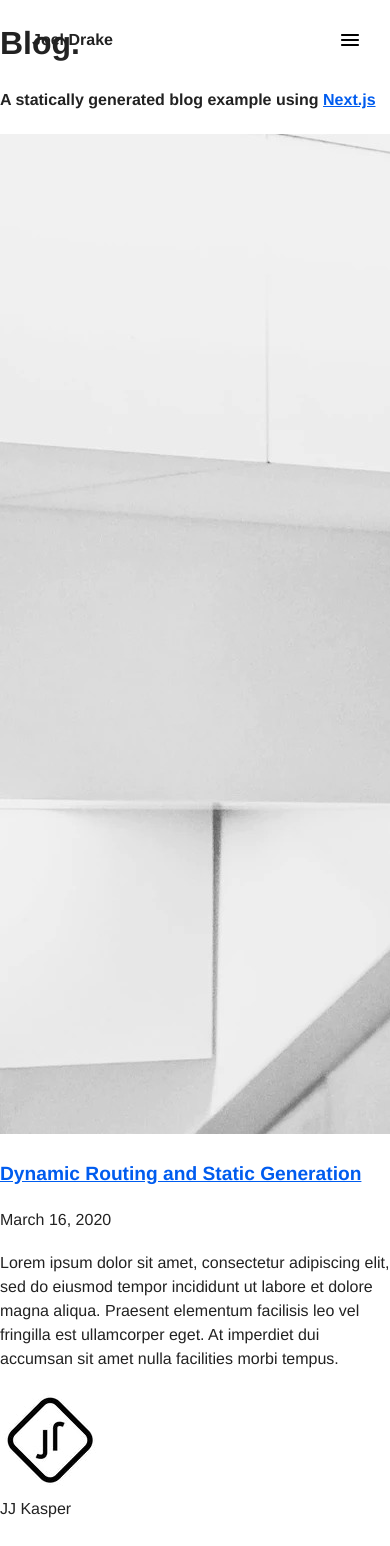
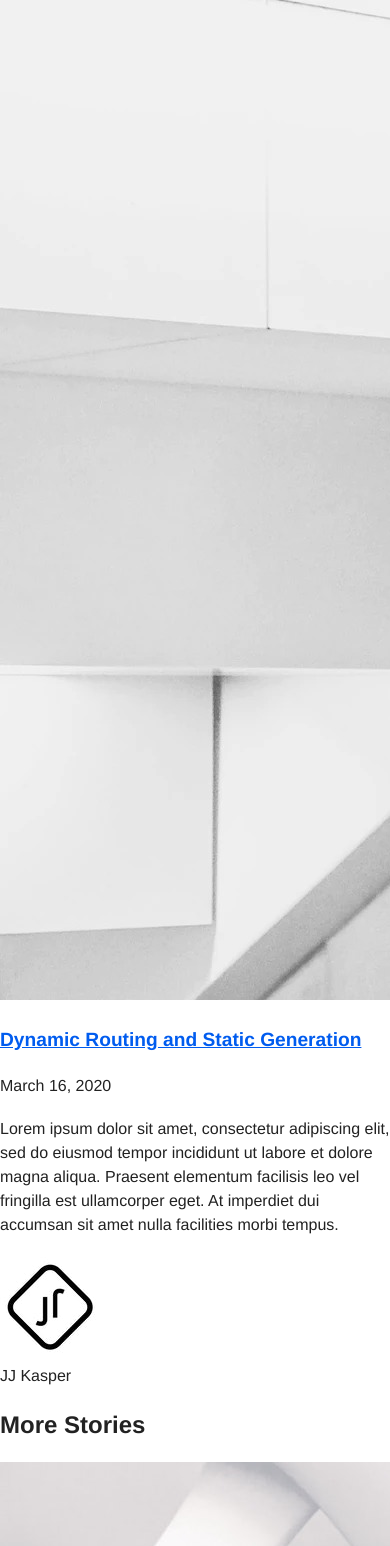
Before and after one commit to joeldrake/di-next, a Next.js app: page /blog in a window 390 px wide. Shown: the top 1546 px of the page. Built offline with nearby package versions, Linux system fonts and the light colour scheme.

Commit message:
blog wip

```diff
--- a/components/blog/BlogIntro.tsx
+++ /dev/null
@@ -1,20 +0,0 @@
-const BlogIntro = () => {
-  return (
-    <section className="flex-col md:flex-row flex items-center md:justify-between mt-16 mb-16 md:mb-12">
-      <h1 className="text-6xl md:text-8xl font-bold tracking-tighter leading-tight md:pr-8">
-        Blog.
-      </h1>
-      <h4 className="text-center md:text-left text-lg mt-5 md:pl-8">
-        A statically generated blog example using{' '}
-        <a
-          href="https://nextjs.org/"
-          className="underline hover:text-success duration-200 transition-colors"
-        >
-          Next.js
-        </a>{' '}
-      </h4>
-    </section>
-  );
-};
-
-export default BlogIntro;
--- a/components/blog/CoverImage.tsx
+++ b/components/blog/CoverImage.tsx
@@ -1,11 +1,11 @@
-import cn from 'classnames'
-import Link from 'next/link'
+import cn from 'classnames';
+import Link from 'next/link';
 
 type Props = {
-  title: string
-  src: string
-  slug?: string
-}
+  title: string;
+  src: string;
+  slug?: string;
+};
 
 const CoverImage = ({ title, src, slug }: Props) => {
   const image = (
@@ -16,18 +16,18 @@ const CoverImage = ({ title, src, slug }: Props) => {
         'hover:shadow-medium transition-shadow duration-200': slug,
       })}
     />
-  )
+  );
   return (
     <div className="sm:mx-0">
       {slug ? (
-        <Link as={`/posts/${slug}`} href="/posts/[slug]">
+        <Link as={`/blog/${slug}`} href="/blog/[slug]">
           <a aria-label={title}>{image}</a>
         </Link>
       ) : (
         image
       )}
     </div>
-  )
-}
+  );
+};
 
-export default CoverImage
+export default CoverImage;
--- a/components/blog/HeroPost.tsx
+++ b/components/blog/HeroPost.tsx
@@ -15,23 +15,21 @@ type Props = {
 
 const HeroPost = ({ title, coverImage, date, excerpt, author, slug }: Props) => {
   return (
-    <section>
-      <div className="mb-8 md:mb-16">
+    <section className={'HeroPost'}>
+      <div className="siteWidth">
         <CoverImage title={title} src={coverImage} slug={slug} />
-      </div>
-      <div className="md:grid md:grid-cols-2 md:col-gap-16 lg:col-gap-8 mb-20 md:mb-28">
-        <div>
-          <h3 className="mb-4 text-4xl lg:text-6xl leading-tight">
-            <Link as={`/posts/${slug}`} href="/posts/[slug]">
-              <a className="hover:underline">{title}</a>
-            </Link>
-          </h3>
-          <div className="mb-4 md:mb-0 text-lg">
-            <DateFormatter dateString={date} />
-          </div>
+
+        <h3 className="HeroPost__headline">
+          <Link as={`/blog/${slug}`} href="/blog/[slug]">
+            <a className="hover:underline">{title}</a>
+          </Link>
+        </h3>
+        <div className="HeroPost__date">
+          <DateFormatter dateString={date} />
         </div>
-        <div>
-          <p className="text-lg leading-relaxed mb-4">{excerpt}</p>
+
+        <div className="HeroPost__excerpt">
+          <p>{excerpt}</p>
           <Avatar name={author.name} picture={author.picture} />
         </div>
       </div>
--- a/components/blog/MoreStories.tsx
+++ b/components/blog/MoreStories.tsx
@@ -7,7 +7,8 @@ type Props = {
 
 const MoreStories = ({ posts }: Props) => {
   return (
-    <section>
+    <section className={'MoreStories'}>
+      <div className="siteWidth">
         <h2 className="mb-8 text-6xl md:text-7xl font-bold tracking-tighter leading-tight">
           More Stories
         </h2>
@@ -24,6 +25,7 @@ const MoreStories = ({ posts }: Props) => {
             />
           ))}
         </div>
+      </div>
     </section>
   );
 };
--- a/components/blog/PostBody.tsx
+++ b/components/blog/PostBody.tsx
@@ -1,4 +1,4 @@
-import markdownStyles from '@/styles/markdown-styles.module.css';
+import markdownStyles from '@/styles/markdown.module.css';
 
 type Props = {
   content: string;
--- a/components/blog/PostPreview.tsx
+++ b/components/blog/PostPreview.tsx
@@ -20,7 +20,7 @@ const PostPreview = ({ title, coverImage, date, excerpt, author, slug }: Props)
         <CoverImage slug={slug} title={title} src={coverImage} />
       </div>
       <h3 className="text-3xl mb-3 leading-snug">
-        <Link as={`/posts/${slug}`} href="/posts/[slug]">
+        <Link as={`/blog/${slug}`} href="/blog/[slug]">
           <a className="hover:underline">{title}</a>
         </Link>
       </h3>
--- a/pages/blog/index.tsx
+++ b/pages/blog/index.tsx
@@ -1,8 +1,6 @@
-import Container from '@/components/Container';
 import MoreStories from '@/components/blog/MoreStories';
 import HeroPost from '@/components/blog/HeroPost';
-import Intro from '@/components/blog/BlogIntro';
-import BlogLayout from '@/components/blog/BlogLayout';
+
 import { getAllPosts } from '@/lib/api';
 import Head from 'next/head';
 import Post from '@/types/post';
@@ -15,12 +13,11 @@ const Index = ({ allPosts }: Props) => {
   const heroPost = allPosts[0];
   const morePosts = allPosts.slice(1);
   return (
-    <BlogLayout>
+    <div className={'BlogStart'}>
       <Head>
         <title>Drake Innovation</title>
       </Head>
-      <div className={'BlogStart'}>
-        <Intro />
+
       {heroPost && (
         <HeroPost
           title={heroPost.title}
@@ -33,7 +30,6 @@ const Index = ({ allPosts }: Props) => {
       )}
       {morePosts.length > 0 && <MoreStories posts={morePosts} />}
     </div>
-    </BlogLayout>
   );
 };
 
```
Also changed, not shown: pages/blog/[slug].tsx (+13 -10 lines). Lines whose indentation alone changed are shown as unchanged.
